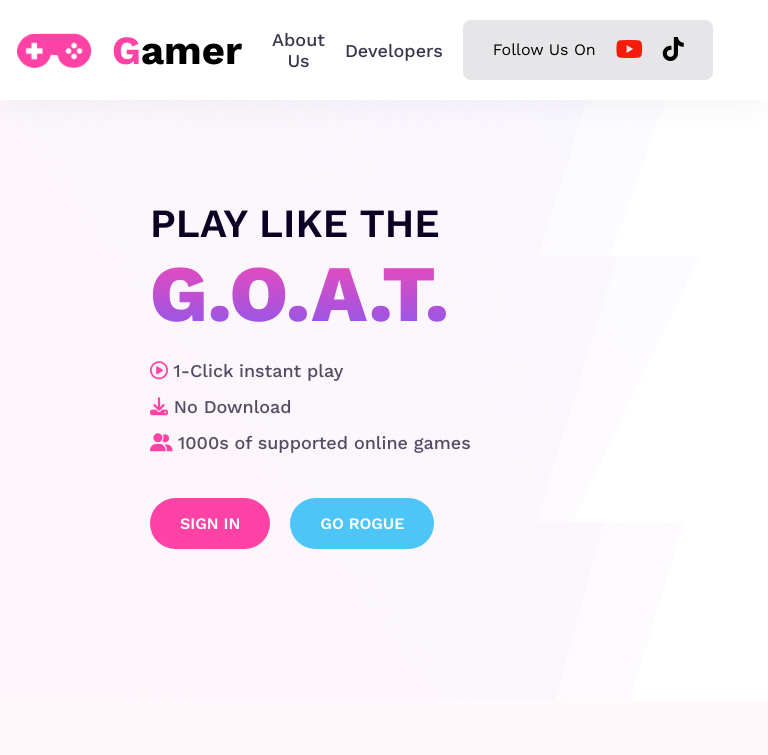
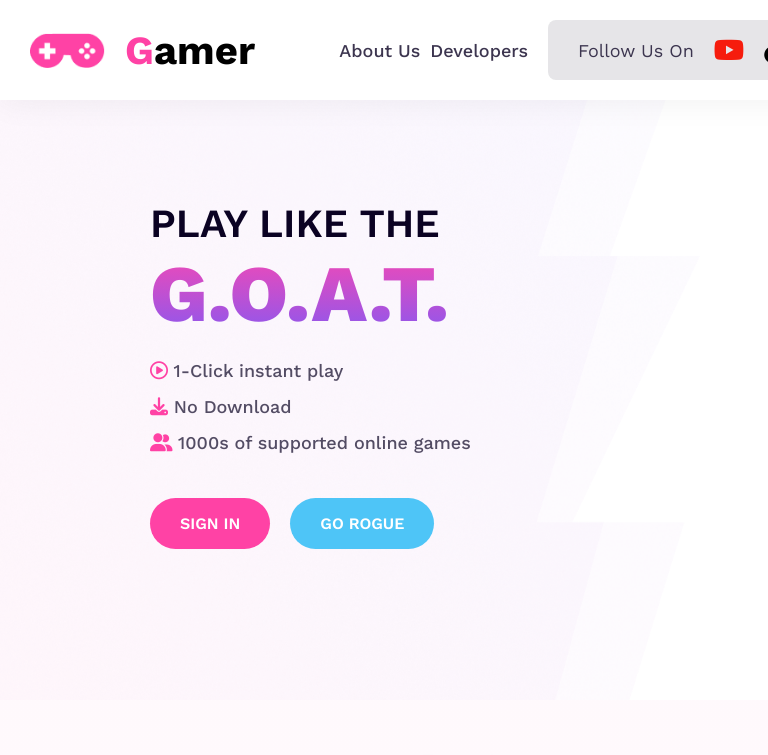
Before and after one commit to Akbar7554/second-assignment-ph, a plain HTML site: page index.html in a window 768 px wide. Shown: the top 755 px of the page. Drawn offline with nearby package versions, Linux system fonts and the light colour scheme.

Commit message:
responsive

```diff
--- a/css/style.css
+++ b/css/style.css
@@ -12,11 +12,12 @@
 
 /* header style */
 /* Nav style */
-header {
+.header {
     background-color: #FFF;
 }
 
-nav {
+.nav-main-container {
+    max-width: 1400px;
     display: flex;
     justify-content: space-between;
     align-items: center;
@@ -50,12 +51,14 @@ nav {
     display: flex;
     align-items: center;
     gap: 20px;
+    color: var(--primary-color);
+    font-size: 18px;
 }
 
 .nav-container>ul {
     display: flex;
     align-items: center;
-    gap: 20px;
+    gap: 10px;
     list-style: none;
 }
 
@@ -71,7 +74,6 @@ nav {
     align-items: center;
     width: 220px;
     height: 40px;
-    flex-shrink: 0;
     border-radius: 8px;
     padding-left: 30px;
     padding-top: 20px;
@@ -504,8 +506,8 @@ nav {
 
 /* footer section end here */
 /* navbar design for small device */
-@media screen and (min-width: 320px) and (max-width: 576px) {
-    nav {
+@media screen and (min-width: 320px) and (max-width: 425px) {
+    .nav-main-container {
         flex-direction: column;
         gap: 30px;
         box-shadow: none;
@@ -604,10 +606,11 @@ nav {
 }
 
 /* navbar design for tablet device */
-@media screen and (min-width: 425px) and (max-width: 960px) {
-    nav {
-        padding-left: 17px;
-        gap: 30px;
+@media screen and (min-width: 576px) and (max-width: 768px) {
+    .nav-main-container {
+        width: 100%;
+        margin: 0 auto;
+        padding-left: 30px;
     }
 }
 
--- a/index.html
+++ b/index.html
@@ -12,9 +12,9 @@
 
 <body>
     <!-- Header section start -->
-    <header>
+    <header class="header">
         <!-- Nav Section start -->
-        <nav>
+        <nav class="nav-main-container">
             <!-- left side logo and text add -->
             <div class="logo-container">
                 <img src="images/Frame.png" alt="">
```
